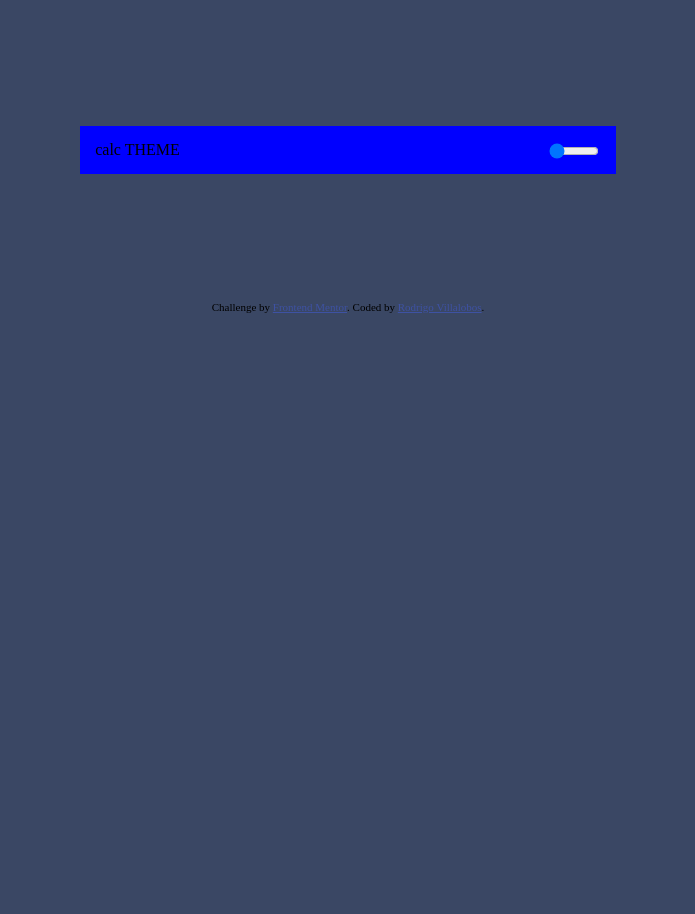
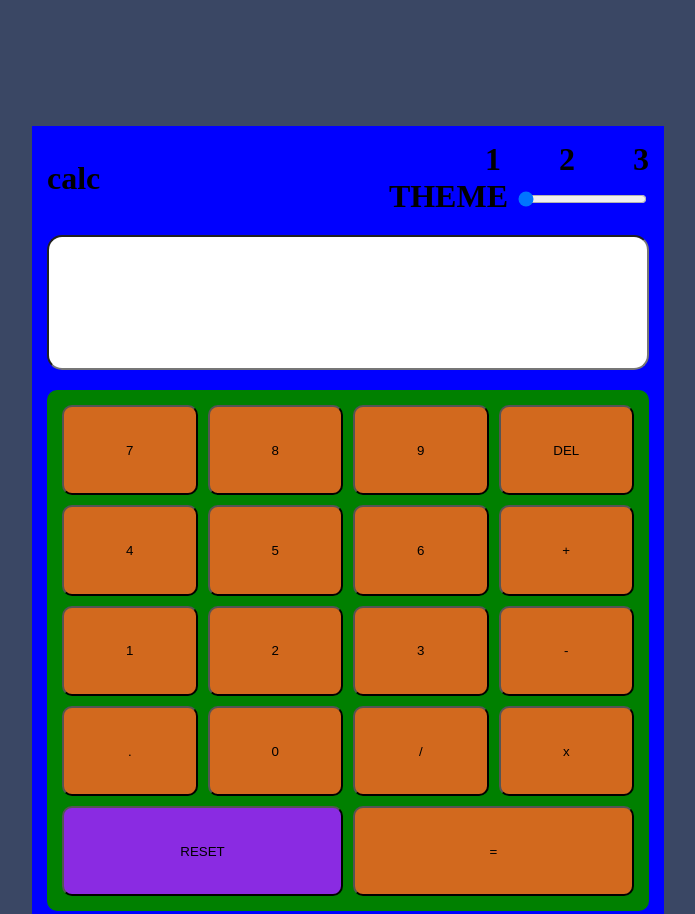
Before and after one commit to Rravg/Calculator-app, a plain HTML site: page index.html in a window 1280 px wide. Shown: the top 914 px of the page, without its empty margins (292-987 px from the left). Before the commit the page ends 800 px from the top, so only its background shows below. Drawn offline with Linux system fonts and the light colour scheme.

Commit message:
positioned all elements

```diff
--- a/index.html
+++ b/index.html
@@ -16,10 +16,35 @@
 <body>
   <div class="wrapper">
     <div class="header">
-      calc
-      <label for="theme-selecor">THEME</label>
-      <input type="range" min="1" max="3" step="1" id="theme-selector" name="theme-selector" value="1">
+      <p class="name">calc</p>
+      <div class="bar">
+        <p class="value">1 2 3</p>
+        <label for="theme-selector">THEME</label>
+        <input type="range" min="1" max="3" step="1" id="theme-selector" name="theme-selector" value="1" class="theme-selector">
+      </div>
     </div>
+    <input type="number" id="result" name="result" class="number-display">
+    <div class="number-grid">
+      <button class="number seven button"> 7</button>
+      <button class="number eight button">8</button>
+      <button class="number nine button">9</button>
+      <button class="delete button">DEL</button>
+      <button class="number four button">4</button>
+      <button class="number five button">5</button>
+      <button class="number six button">6</button>
+      <button class="number sum button">+</button>
+      <button class="number one button">1</button>
+      <button class="number two button">2</button>
+      <button class="number thre button">3</button>
+      <button class="number minus button">-</button>
+      <button class="number point button">.</button>
+      <button class="number zero button">0</button>
+      <button class="number division button">/</button>
+      <button class="number multiplication button">x</button>
+      <button class="reset button">RESET</button>
+      <button class="equal button">=</button>
+    </div>
+
   </div>
 
   <div class="attribution">
--- a/resources/style.scss
+++ b/resources/style.scss
@@ -5,33 +5,166 @@
 @import url('https://fonts.googleapis.com/css2?family=Spartan:wght@100&display=swap');
 @import 'scss/track';
 
+*, *::before, *::after {
+    box-sizing: inherit;
+}
+
+html {
+    box-sizing: border-box;
+}
+
 body {
     background-color: theme1.$main-background;
+    font-size: 32px;
+    font-weight: 700;
+
 }
 
 .wrapper {
     background-color: blue;
-    margin: 0 auto;
-    width: 100%;
-    height: 100%;
     padding: 15px;
+    height: 100vh;
+    display: flex;
+    flex-flow: column;
+}
+
+.name {
+
+}
+
+p {
+    padding: 0px;
+    margin: 0px;
+}
+
+.value {
+    text-align: right;
+    word-spacing: 50px;
 }
 
 .header {
+    display: flex;
+    justify-content: space-between;
+    align-items: center;
+    .bar {
 
-    input {
-        width: 50px;
-        float: right;
-    }
 
-    label {
-        text-align: right;
+        .theme-selector {
+
+        }
+
+        label {
+
+        }
     }
 }
 
+.number-display {
+    width: 100%;
+    border-radius: 15px;
+    height: 200px;
+    margin: 20px 0px;
+    font-size: inherit;
+    font-weight: inherit;
+    text-align: right;
+}
+
+.number-grid {
+    height: 100%;
+    border-radius: 10px;
+    padding: 15px;
+    background-color: green;
+    display: grid;
+    width: 100%;
+    grid-gap: 10px;
+    grid-template-areas:
+    "seven eight nine del"
+    "four five six sum"
+    "one two three minus"
+    "point zero division mult"
+    "reset reset equal equal";
+    justify-items: stretch;
+    grid-template-columns: 1fr 1fr 1fr 1fr;
+    grid-template-rows: 1fr 1fr 1fr 1fr 1fr;
+
+    .button {
+        cursor: pointer;
+        border-radius: 10px;
+        background-color: chocolate;
+    }
+
+    .one {
+        grid-area: one;
+    }
+
+    .two {
+        grid-area: two;
+    }
+
+    .three {
+        grid-area: three;
+    }
+
+    .four {
+        grid-area: four;
+    }
+
+    .five {
+        grid-area: five;
+    }
+
+    .six {
+        grid-area: six;
+    }
+
+    .seven {
+        grid-area: seven;
+    }
+
+    .eight {
+        grid-area: eight;
+    }
+
+    .nine {
+        grid-area: nine;
+    }
+
+    .delete {
+        grid-area: del;
+
+    }
+
+    .sum {
+        grid-area: sum;
+    }
+
+    .minus {
+        grid-area: minus;
+    }
+
+    .multiplication {
+        grid-area: mult;
+    }
+
+    .reset {
+        grid-area: reset;
+        background-color: blueviolet;
+    }
+
+    .equal {
+        grid-area: equal;
+    }
+
+    .point {
+        grid-area: point;
+    }
+}
+
+
+
+
 @media only screen and (min-width: 450px) {
     .wrapper {
-        width: 40%;
-        margin: 10% auto;
+        margin: 10% 25%;
     }
 }
```
Also changed, not shown: resources/style.css, 1 other file.
